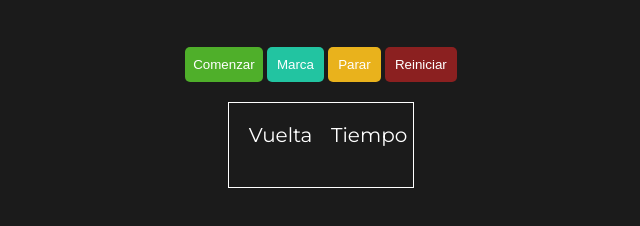
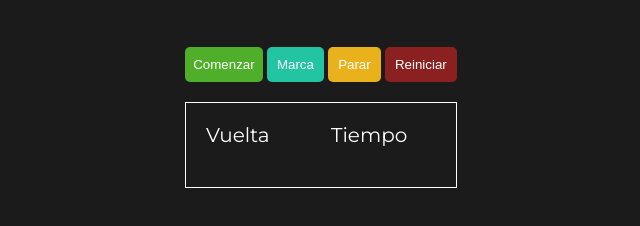
Before and after one commit to Javier0003/cronometer, a plain HTML site: page index.html in a window 1280 px wide. Shown: the part 204-430 px from the top of the page, without its empty margins (319-959 px from the left). Drawn offline with Linux system fonts and the light colour scheme.

Commit message:
wqegqwge

```diff
--- a/index.css
+++ b/index.css
@@ -47,7 +47,7 @@ button{
     display: grid;
     grid-template-columns: 1fr 1fr;
     font-size: 20px;
-    width: 13%;
+    width: 250px;
     border: 1px solid white;
     margin-top: 20px;
     padding-left: 20px;
```
